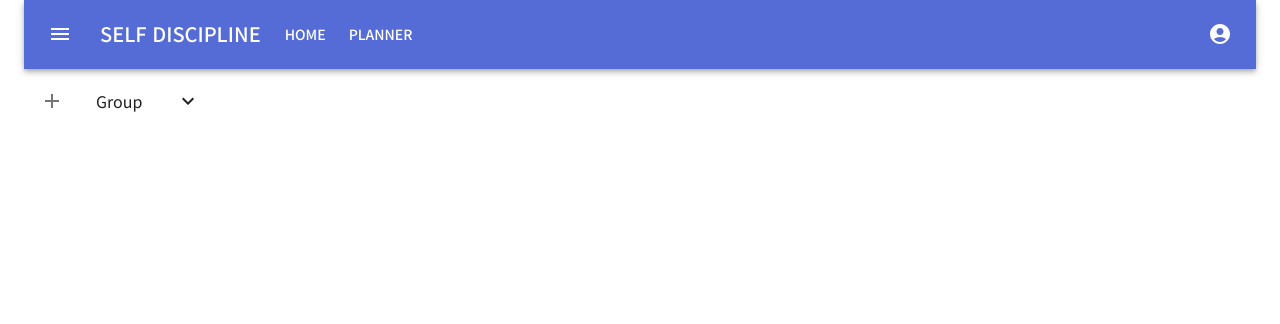
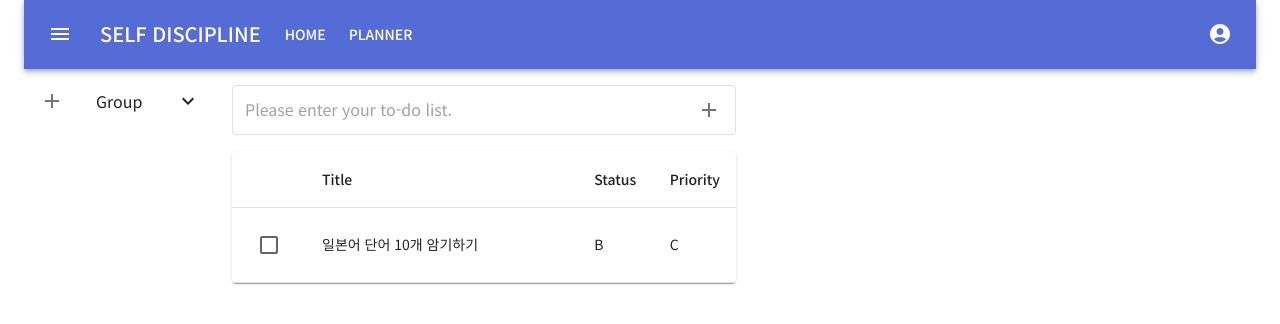
Before and after one commit to coldrain-f/self-discipline, a React (Vite) app in the folder self-discipline-react-ts/: page /planner in a window 1280 px wide. Shown: the top 324 px of the page. Built offline with nearby package versions, Linux system fonts and the light colour scheme.

Commit message:
Feat: 플래너 todo list 기본 틀 생성 [#4]

```diff
--- a/self-discipline-react-ts/src/components/planner/SelfDisciplinePlanner.tsx
+++ b/self-discipline-react-ts/src/components/planner/SelfDisciplinePlanner.tsx
@@ -58,7 +58,54 @@ export default function SelfDisciplinePlanner() {
           </List>
         </Box>
       </Grid>
-      <Grid xs={5}></Grid>
+      <Grid xs={5}>
+        <Paper
+          component="form"
+          sx={{
+            my: 2,
+            p: "2px 4px",
+            display: "flex",
+            alignItems: "center",
+          }}
+          variant="outlined"
+        >
+          <InputBase
+            sx={{ ml: 1, flex: 1 }}
+            placeholder="Please enter your to-do list."
+          />
+          <IconButton sx={{ p: "10px" }}>
+            <AddIcon />
+          </IconButton>
+        </Paper>
+        <TableContainer component={Paper}>
+          <Table sx={{}}>
+            <TableHead>
+              <TableRow>
+                <TableCell align="left"></TableCell>
+                <TableCell align="left">Title</TableCell>
+                <TableCell align="left">Status</TableCell>
+                <TableCell align="left">Priority</TableCell>
+              </TableRow>
+            </TableHead>
+            <TableBody>
+              <TableRow>
+                <TableCell align="left" sx={{ width: "10%" }}>
+                  <Checkbox />
+                </TableCell>
+                <TableCell align="left" sx={{ width: "60%" }}>
+                  일본어 단어 10개 암기하기
+                </TableCell>
+                <TableCell align="left" sx={{ width: "15%" }}>
+                  B
+                </TableCell>
+                <TableCell align="left" sx={{ width: "15%" }}>
+                  C
+                </TableCell>
+              </TableRow>
+            </TableBody>
+          </Table>
+        </TableContainer>
+      </Grid>
       <Grid xs={5}></Grid>
     </Grid>
   );
```
